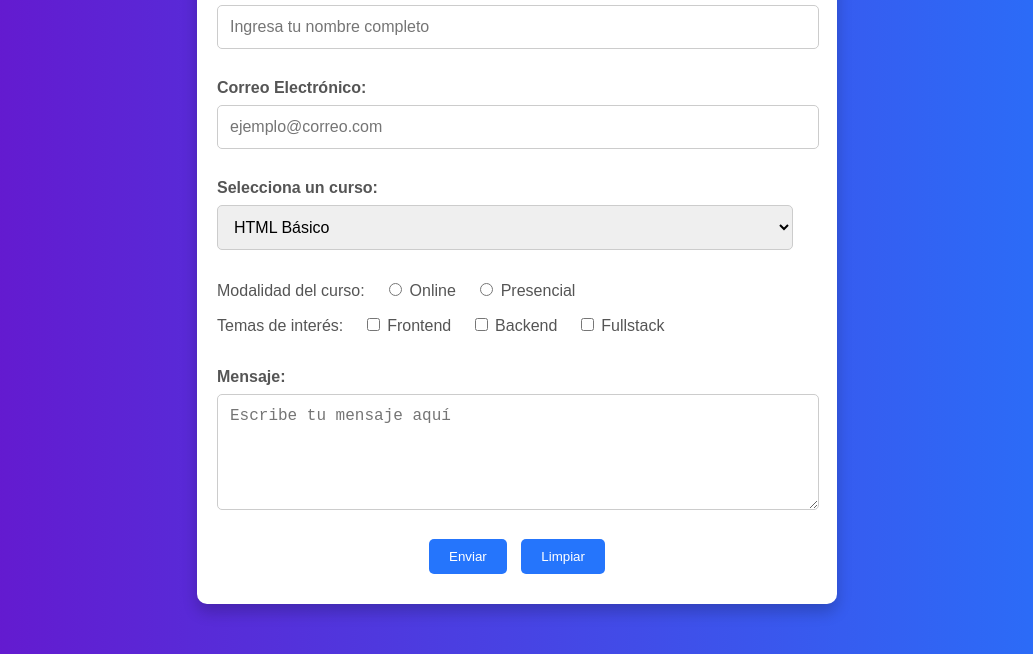
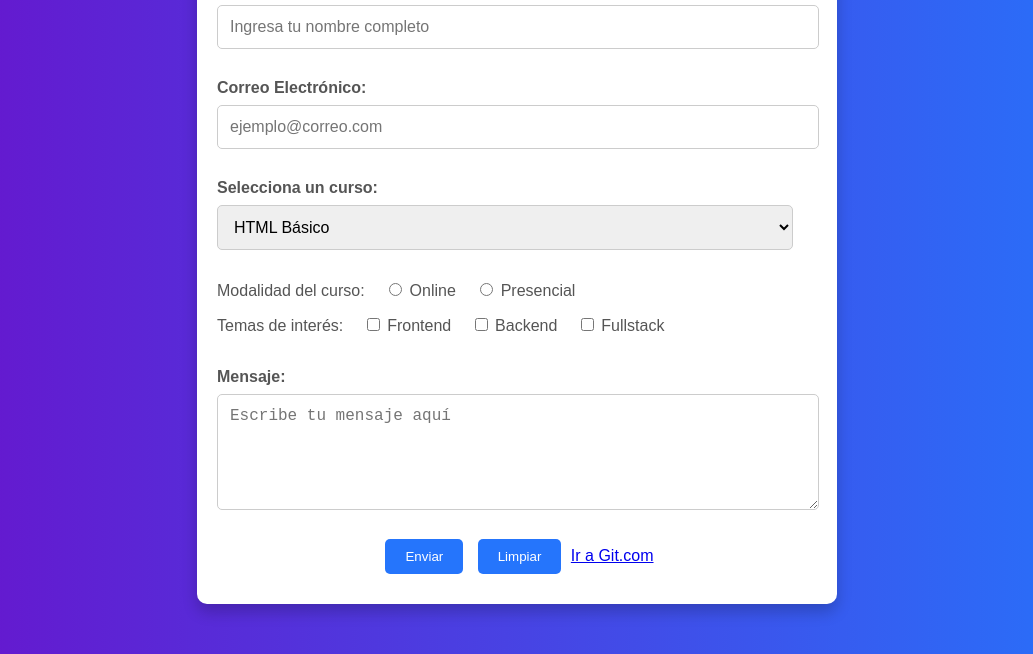
Before and after one commit to Arquimedes-Miranda/Lista-Tablas, a plain HTML site: page Index.html in a window 1280 px wide. Shown: the part 169-823 px from the top of the page, without its empty margins (123-1156 px from the left). Drawn offline with Linux system fonts and the light colour scheme.

Commit message:
Agregando el link de Git

```diff
--- a/Index.html
+++ b/Index.html
@@ -112,6 +112,8 @@
                 <!-- Botón para reiniciar el formulario.
                  - `type="reset"`: borra todos los campos del formulario. -->
 
+                <a href="https://git.com">Ir a Git.com</a>
+
             </div>
         </form>
     </div>
```
